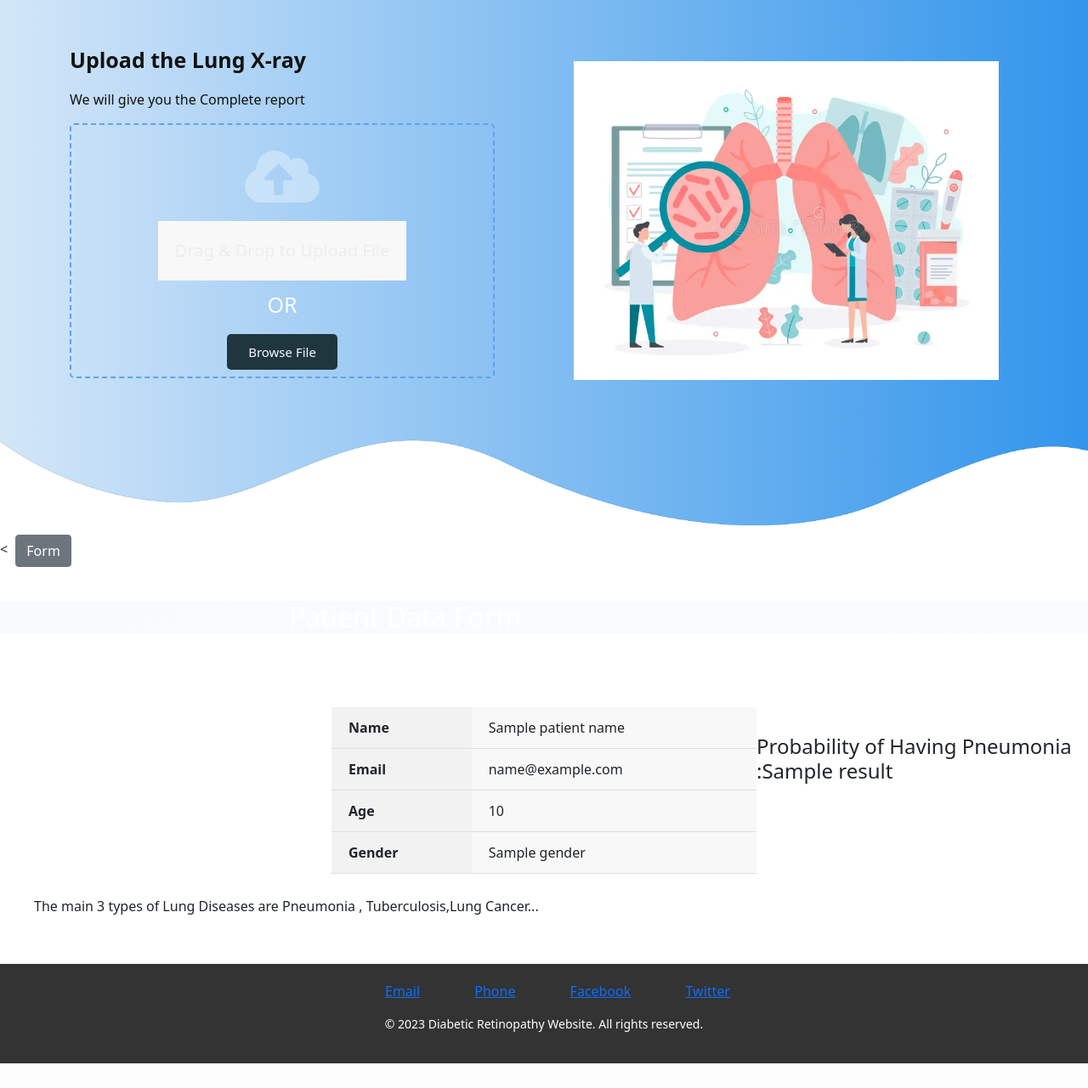
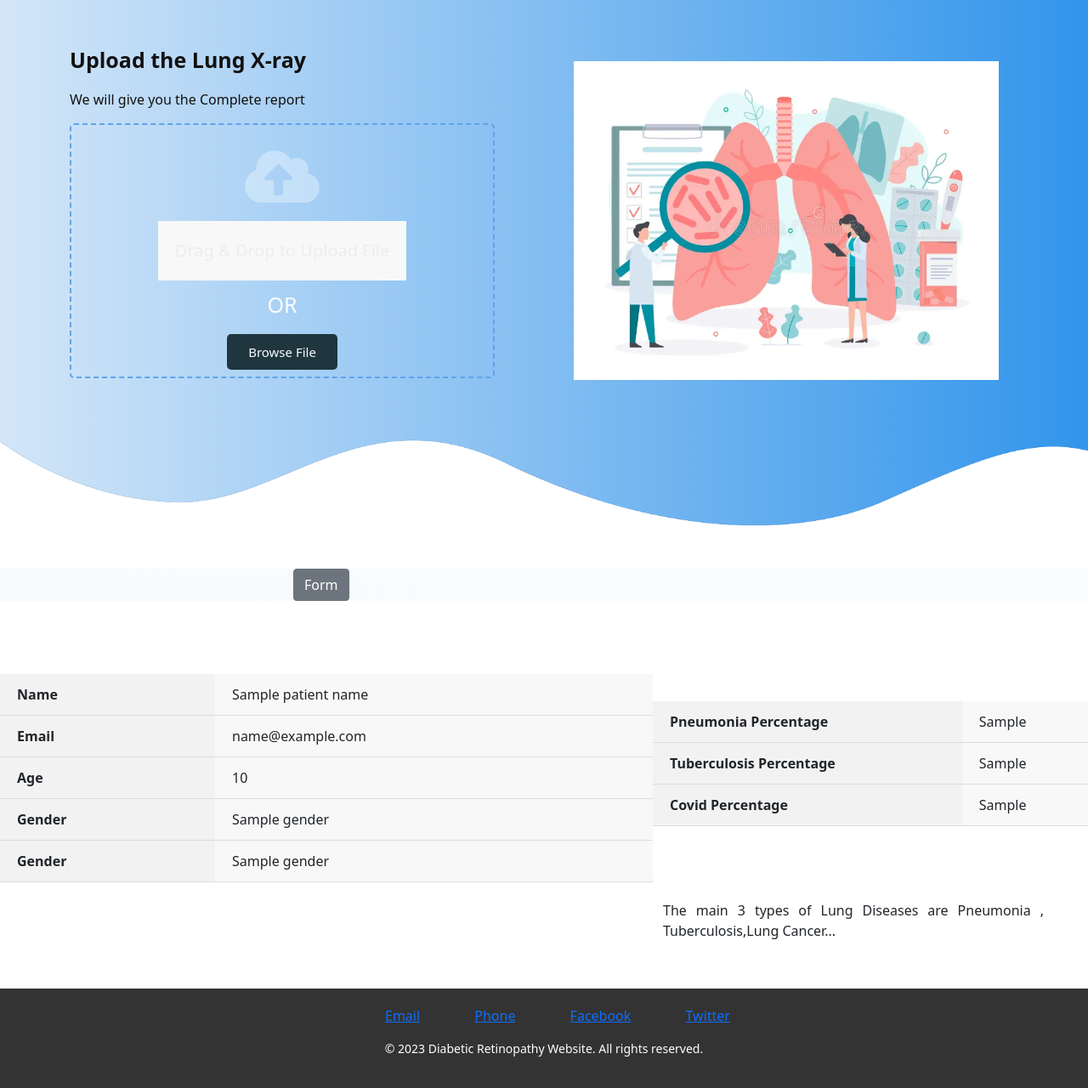
Before and after one commit to gunnusravani/Lung_Abnormality, a FastAPI app: template templates/base.html in a window 1280 px wide. Shown: the part 77-1357 px from the top of the page at 85% size. Before the commit the page ends 1328 px from the top, so only its background shows below. Run offline with FastAPI, Linux system fonts and the light colour scheme; the template is opened without the code that fills it: most values are stand-ins (such as "Sample title", 1, 10 or a date in 2020); some libraries are stand-ins or nearby versions.

Commit message:
12th commit

```diff
--- a/main.py
+++ b/main.py
@@ -47,18 +47,27 @@ async def report_file(request: Request,image:Annotated[UploadFile, File(...)],
     img = np.array(img) / 255.0
     img = np.expand_dims(img, axis=0)
 
-    model = tf.keras.models.load_model("pnuemonia_sequential1.h5")
-    predictions = model.predict(img)
-    predictions1 = predictions * 100
+    model1= tf.keras.models.load_model("pnuemonia_sequential1.h5")
+    model2= tf.keras.models.load_model("tuberculosis_functional.h5")
+    model3= tf.keras.models.load_model("covid_sequential.h5")
+    predictions1 = model1.predict(img)
+    predictions2 = model2.predict(img)
+    predictions3 = model3.predict(img)
+    predi1 = predictions1 * 100
+    predi2 = predictions2 * 100
+    predi3 = predictions3 * 100
     threshold = 0.5
     binary_outputs = (predictions1 > threshold).astype(int)
-    predictions= predictions1[0][0]
+    pred1 = predi1[0][0]
+    pred2 = predi2[0][0]
+    pred3 = predi3[0][0]
+
     result = {
         "img": img,
         "prediction": predictions1[0][0]
     }
 
-    return templates.TemplateResponse("base.html", {"request": request,  "result":predictions, "img":image, "patient_Name":patient_Name,"patient_Age":patient_Age,"patient_Email":patient_Email,"Gender":Gender,"Uploaded_image":image_Type})
+    return templates.TemplateResponse("base.html", {"request": request,  "result1":pred1,"result2":pred2,"result2":pred3, "img":image, "patient_Name":patient_Name,"patient_Age":patient_Age,"patient_Email":patient_Email,"Gender":Gender,"Uploaded_image":image_Type})
 
 # # if __name__ == '__dynamic__':
 # #    uvicorn.run(app, host='0.0.0.0', port=8000)
--- a/templates/base.html
+++ b/templates/base.html
@@ -24,8 +24,8 @@
     }
 
     .image-preview {
-      width: 400px;
-      height: 400px;
+      width: 300px;
+      height: 200px;
       border: 1px solid #ddd;
       display: flex;
       justify-content: center;
@@ -36,20 +36,21 @@
       max-width: 100%;
       max-height: 100%;
     }
+
     .table-container {
-      max-width: 500px;
       margin: 40px auto;
 
     }
 
     table {
-      width: 100%;
+      width: 60%;
       border-collapse: collapse;
       background-color: #f8f8f8;
       float: left;
     }
 
-    th, td {
+    th,
+    td {
       padding: 12px 20px;
       text-align: left;
       border-bottom: 1px solid #ddd;
@@ -121,7 +122,6 @@
         </div>
 
 
-
         <div class="col-md-6 text-center">
           <img src="/static/images/Background.webp" class="img-fluid top-img"
             style="width:500px;height:400px; padding-bottom:25px;">
@@ -132,20 +132,21 @@
   </section>
   <!-- Add your banner image and headline here -->
 
-  <
-  <button class="btn btn-secondary Open_button" onclick="toggleForm()" onclick="removeTable()">Form</button>
+
     <section id="form-data">
       <div class="container1">
-          <h2>Patient Data Form</h2>
+        <button class="btn btn-secondary Open_button" onclick="toggleForm()">Form</button>
         <div id="formContainer" style="display: none;">
           <form action="/report" method="POST" enctype="multipart/form-data">
             <div class="form-group">
-        >        <label for="name"> Name</label>
+              <h2>Patient Data Form</h2>
+               <label for="name"> Name</label>
               <input type="text" class="form-control" name="patient_Name" id="name" placeholder="Enter patient name">
             </div>
             <div class="form-group">
               <label for="email">Email address</label>
-                <input type="email" class="form-control" id="email" name="patient_Email" placeholder="Enter patient email">
+              <input type="email" class="form-control" id="email" name="patient_Email"
+                placeholder="Enter patient email">
             </div>
             <div class="form-group">
               <label for="age">Age</label>
@@ -175,7 +176,8 @@
               <div class="image-preview" id="imagePreview">
                 <img src="" alt="Image Preview">
               </div>
-                <input type="file" class="form-control-file" id="xray" name="image" accept="image/*" onchange="previewImage(event)">
+              <input type="file" class="form-control-file" id="xray" name="image" accept="image/*"
+                onchange="previewImage(event)">
             </div>
             <button type="submit" class="btn btn-primary" onclick="submitForm()">Submit</button>
           </form>
@@ -186,6 +188,7 @@
       <script src="https://stackpath.bootstrapcdn.com/bootstrap/4.5.2/js/bootstrap.min.js"></script>
       <script>
         function toggleForm() {
+
           var formContainer = document.getElementById("formContainer");
           var button = document.querySelector("button");
 
@@ -201,7 +204,9 @@
         function submitForm() {
           // Add your code here to handle form submission
           // alert("Form submitted successfully!");
-      toggleForm(); // Hide the form after submission
+          toggleForm();
+          removeTable();
+          // Hide the form after submission
         }
 
         function previewImage(event) {
@@ -217,10 +222,11 @@
         }
       </script>
     </section>
+
     <section id="table">
-  {% if img %}
       <div class="table-container">
         <h2>Patient Details</h2>
+        {% if img %}
         <table>
           <tr>
             <th>Name</th>
@@ -238,7 +244,29 @@
             <th>Gender</th>
             <td>{{Gender}}</td>
           </tr>
+          <tr>
+            <th>Gender</th>
+            <td>{{Gender}}</td>
+          </tr>
         </table>
+
+      </div>
+      <div class="row">
+        <table >
+          <tr>
+            <th>Pneumonia Percentage</th>
+            <td>{{result1}}</td>
+          </tr>
+          <tr>
+            <th>Tuberculosis Percentage </th>
+            <td>{{result2}}</td>
+          </tr>
+          <tr>
+            <th>Covid Percentage </th>
+            <td>{{result3}}</td>
+          </tr>
+        </table>
+
 
       </div>
     </section>
@@ -252,29 +280,19 @@
     </script>
 
 
-    <!-- <section id="Display">
-
-      <div >
-        <button type="submit">Result</button>
-        </div>
-        <script src="/static/script1.js"></script>
-      </section> -->
 
 
-    <div id="output">
-      <h4>Probability of Having Pneumonia :{{result}}</h4>
-    </div>
-
-
-    {% endif %}
     <section id="information-section">
+      <div class="row">
       <h2>Lung Diseases Information</h2>
       <!-- Add detailed information about Diabetic Retinopathy here -->
       <p>The main 3 types of Lung Diseases are Pneumonia , Tuberculosis,Lung Cancer...</p>
+    </div>
+
     </section>
 
 
-
+  <div class="row">
     <footer>
       <ul>
         <!-- Add your contact and social media links here -->
@@ -288,6 +306,8 @@
 
     <!-- Add your JavaScript file link here -->
     <script src="../static/script.js"></script>
+    {% endif %}
+  </div>
 </body>
 
 </html>
```
Also changed, not shown: app/models.py (+10 -5 lines), app/schema.py (+4 -3 lines), 2 other files. Lines whose indentation alone changed are shown as unchanged.
